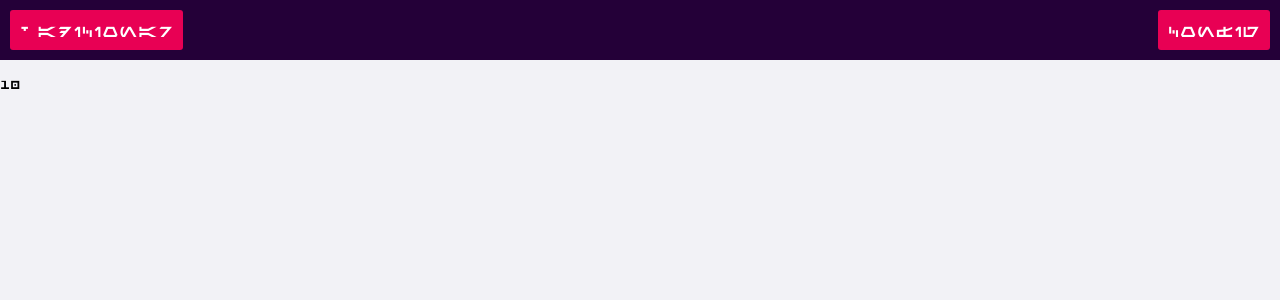
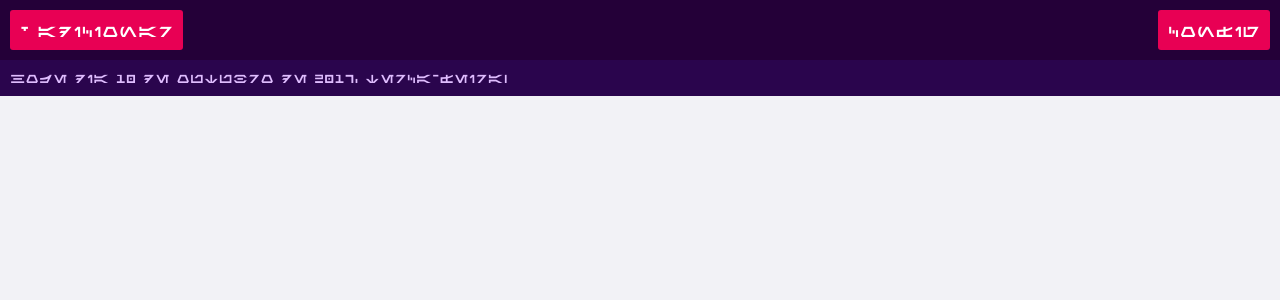
Before and after one commit to webkoder/aurelist, a React (Create React App) app: page / in a window 1280 px wide. Shown: the top 300 px of the page. Built offline with nearby package versions, Linux system fonts and the light colour scheme.

Commit message:
texto com a data atual

```diff
--- a/package.json
+++ b/package.json
@@ -2,7 +2,7 @@
   "name": "auralist",
   "version": "0.1.0",
   "private": true,
-  "homepage" : "https://webkoder.github.io/aurelist",
+  "homepage": "https://webkoder.github.io/aurelist",
   "dependencies": {
     "crypto-js": "^3.1.9-1",
     "react": "^16.0.0",
@@ -17,7 +17,7 @@
     "predeploy": "npm run build",
     "deploy": "gh-pages -d build"
   },
-    "devDependencies": {
-      "gh-pages": "^1.0.0"
+  "devDependencies": {
+    "gh-pages": "^1.0.0"
   }
 }
--- a/src/App.js
+++ b/src/App.js
@@ -2,6 +2,7 @@ import React, { Component } from 'react';
 import './css/starwars-glyphicons.css';
 import Item from './components/Item';
 import ListaConfig from './components/ListaConfig';
+import Hoje from './components/Hoje';
 
 class App extends Component {
   constructor(){
@@ -11,8 +12,7 @@ class App extends Component {
       this.items = [] :
       JSON.parse( localStorage.getItem('items') );
 
-    let hoje = new Date();
-    let dia = hoje.getDate();
+    let dia = new Date().getDate();
     let udia = JSON.parse(localStorage.getItem('dia'));
     if( udia !== null ){
         if( udia !== dia ){ // se o dia for diferente de hoje, precisa limpar a lista
@@ -29,8 +29,7 @@ class App extends Component {
 
     this.addTexto = null;
 
-    this.state = { formClass: 'adicionarForm', configClass: 'listaconfig', items: this.items, tipo: ''
-    , hoje: dia };
+    this.state = { formClass: 'adicionarForm', configClass: 'listaconfig', items: this.items, tipo: '' };
 
   }
 
@@ -116,7 +115,7 @@ class App extends Component {
           <button onClick={() => this.mostrarForm()}> + Adicionar</button>
           <button onClick={() => this.mostrarConfigLista()} style={{float:'right'}}> config</button>
         </header>
-        <p>{this.state.hoje}</p>
+        <Hoje />
         <div className={this.state.formClass}>
           <section>
             <h2>novo item</h2>
--- /dev/null
+++ b/src/components/Hoje.js
@@ -0,0 +1,27 @@
+import React, { Component } from 'react';
+
+export default class Hoje extends Component{
+
+    constructor(){
+        super();
+        const meses = ['Janeiro', 'Fevereiro', 'Marco',
+            'Abril', 'Junho', 'Julho', 'Agosto',
+            'Setembro', 'Outubro', 'Novembro', 'Dezembro'];
+
+        const dsemana = [ 'Domingo', 'Segunda-feira', 'Terca-feira',
+            'Quarta-feira', 'Quinta-feira', 'Sexta-Feira', 'Sabado'];
+
+        let hoje = new Date();
+
+        let frase = `Hoje dia ${hoje.getDate()} de ${meses[hoje.getMonth() - 1]} de ${hoje.getFullYear()}, ${dsemana[hoje.getDay()]}`;
+        this.state = {frase};
+    }
+
+    render(){
+        return (
+            <div className="frase">
+                {this.state.frase};
+            </div>
+        )
+    }
+}
--- a/src/components/Item.js
+++ b/src/components/Item.js
@@ -31,7 +31,7 @@ export default class Item extends Component{
         }else if(this.tipo === 'semanal'){
             let hoje = new Date();
             let dsemana = hoje.getDay() + 1;
-            if( dsemana !==  parseInt( this.dia ) ){
+            if( dsemana !== parseInt( this.dia, 10 ) ){
                 return false;
             }
         }
--- a/src/index.css
+++ b/src/index.css
@@ -175,3 +175,12 @@ button{
   left: 0px;
   transition: 0.5s all ease-out
 }
+
+/* Frase */
+.frase{
+  padding: 10px;
+  background: #2a054d;
+  color: #dfbdfe;
+  margin-top: -10px;
+  margin-bottom: 10px
+}
```
